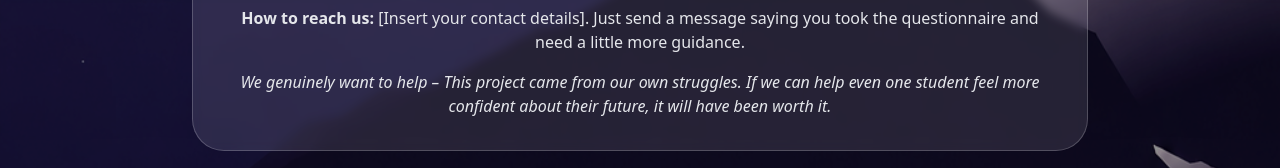
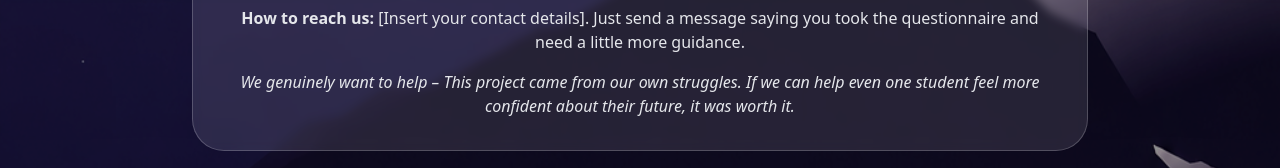
Before and after one commit to Nor2066/careerbridge-way, a Next.js app: page / in a window 1280 px wide. Shown: the part 1538-1706 px from the top of the page. Built offline with nearby package versions, Linux system fonts and the light colour scheme; no server answers.

Commit message:
Update page.tsx
was worth it

```diff
--- a/app/page.tsx
+++ b/app/page.tsx
@@ -131,7 +131,7 @@ export default function LandingPage() {
               </p>
               <p className="text-gray-200 text-center mt-4 italic">
                 We genuinely want to help – This project came from our own struggles. If we can help even one student feel more confident about their future,
-                it will have been worth it.
+                it was worth it.
               </p>
             </div>
           </>
```
